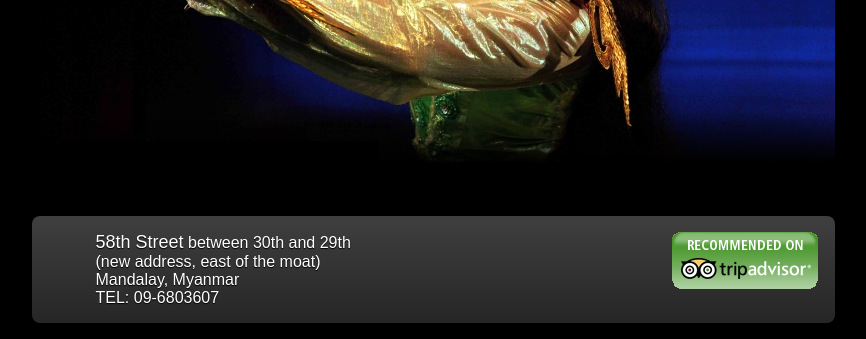
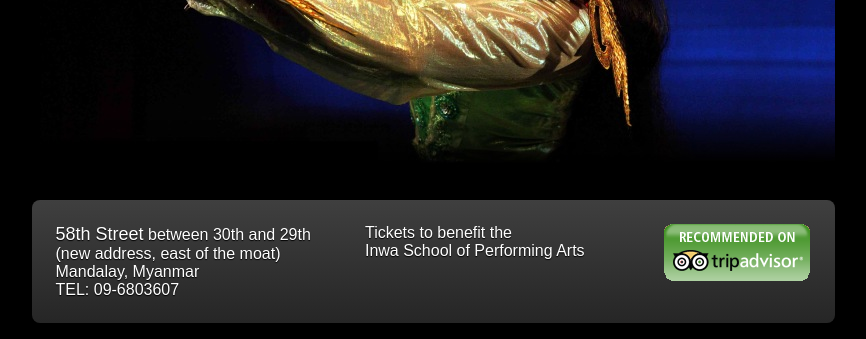
Before and after one commit to pehrlich/MTheater, a PHP site: page /film.php in a window 1280 px wide. Shown: the part 995-1334 px from the top of the page, without its empty margins (207-1073 px from the left). Run offline with PHP 8.4, Linux system fonts and the light colour scheme; some libraries are stand-ins or nearby versions.

Commit message:
Inwa school mentions

```diff
--- a/footer.php
+++ b/footer.php
@@ -1,5 +1,5 @@
 <div id="footer">
-	<div style="float: right; padding: 1em;">
+	<div style="float: right; padding: 1em; margin-top: 0.5em; margin-right: 0.5em;">
 		<a href="http://www.tripadvisor.com/ShowUserReviews-g295408-d2469711-r146609169-Mintha_Theater-Mandalay_Mandalay_Region.html">
 			<img src="asetts/tripadvisor_badge.gif"/>
 		</a>
@@ -12,12 +12,17 @@
 	</div>
 <script src="http://www.jscache.com/wejs?wtype=rated&amp;uniq=429&amp;locationId=2469711&amp;lang=en_US"></script>
 -->
-    <p id="blurb2">
+    <p id="blurb2" class="footer-col">
         <font size="+1">58th Street</font> between 30th and 29th
         <br/>
         (new address, east of the moat)<br/>
         Mandalay, Myanmar<br/>
         TEL: 09 6803607
+    </p>
+
+    <p class="footer-col">
+      Tickets to benefit the
+      </br>Inwa School of Performing Arts
     </p>
 
 </div>
--- a/header.php
+++ b/header.php
@@ -47,7 +47,7 @@
             if (num == 1) {
                 header = "The Mintha Theater is dedicated to classical Myanmar dance.  <br>Performances nightly 7 days a week at 8:30 PM.";
                 footer = "<font size=\"+1\">58th Street</font> between 30th and 29th <br> (new address, east of the moat)<br>Mandalay, Myanmar<br>TEL:	09-6803607";
-                info = "The Mintha Theater performs a rotating repertoire of classical Myanmar dance nightly at 8:30 PM. Shows are an hour long and composed of a series of short dance pieces in lavish traditional costume. The troupe is composed of 7 dancers and 8 gamelan-style musicians under the direction of U Ohn Maung. The dance pieces are beautifully choreographed to illustrate the wide range of the court and folk dance forms that are native to Myanmar. The program changes nightly and spans more than 12 distinct dances, some dating from the days of Bagan.<br><br>Performances nightly 7 days a week at 8:30 PM.<br><br>Ticket Price: 14,000 kyats<br><br>Contact the theater for group rates and special performances.";
+                info = "The Mintha Theater performs a rotating repertoire of classical Myanmar dance nightly at 8:30 PM. Shows are an hour long and composed of a series of short dance pieces in lavish traditional costume. Featuring students and faculty from the Inwa School of Performing Arts with a live classical Myanmar saing waing orchestra. The dance pieces are beautifully choreographed to illustrate the wide range of the court and folk dance forms that are native to Myanmar. The program changes nightly and spans more than 12 distinct dances, some dating from the days of Bagan.<br><br>Performances nightly 7 days a week at 8:30 PM.<br><br>Ticket Price: 14,000 kyats<br><br>Contact the theater for group rates and special performances.";
             }
             else if (num == 2) {
                 header = "Le Mintha Theater est d&#233;di&#233; &#224; la danse de Myanmar classique. <br>Les performances ont lieu chaque jour de la semaine &#224; 20:30 h.";
@@ -136,7 +136,7 @@
 
 
     <div class="opening-banner">
-        Re-Opening October 10, 2016
+        Open for the 2016-2017 Season
         <div class="small">
             Group discounts available
             <br/>Myanmar phone: 09 6803607<span style="font-size: 1.2em; color: white;">/</span> 09 45897 4512
--- a/styles/style.css
+++ b/styles/style.css
@@ -300,7 +300,6 @@ p.leftmargin {
     border-radius: 8px;
     color: white;
     text-shadow: 0px 1px 1px black;
-    padding-left: 3em;
     text-align: left;
 
     background: rgb(63, 63, 63); /* Old browsers */
@@ -329,7 +328,13 @@ p.leftmargin {
 }
 
 #footer p {
-    padding: 1em;
+    padding: 0.5em 1.5em;
+}
+
+.footer-col{
+    display: inline-block;
+    width: 257px;
+    vertical-align: top;
 }
 
 .galleria-lightbox-content {
```
